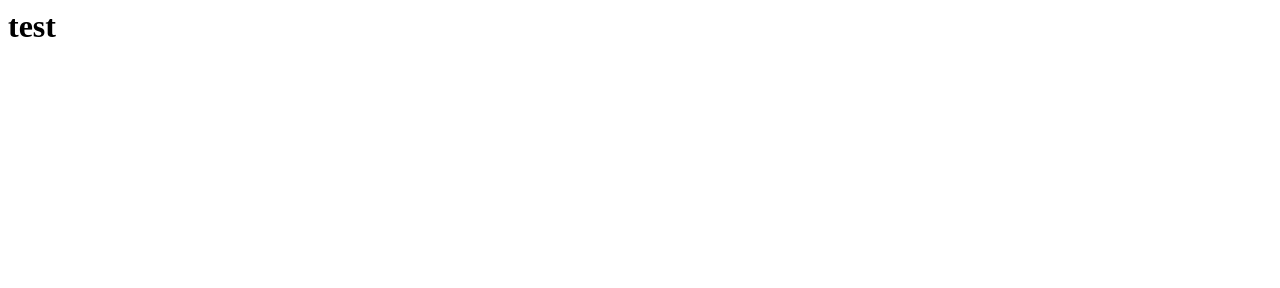
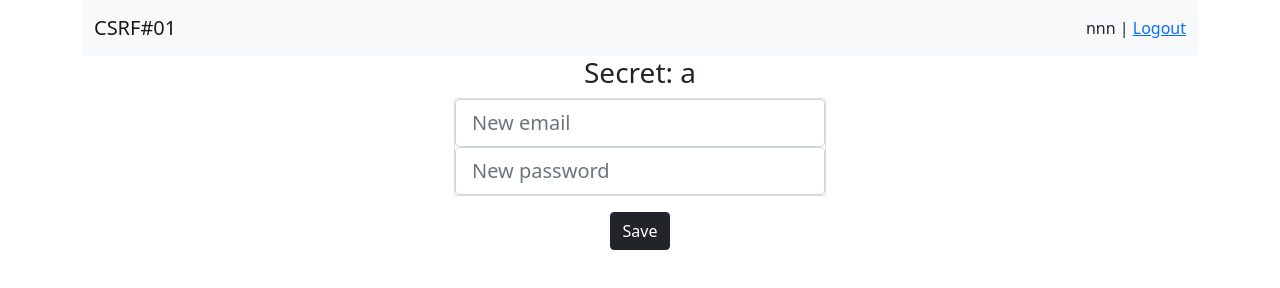
Before and after one commit to TitaniumR/mephiib, a plain HTML site: page index.html in a window 1280 px wide. Drawn offline with nearby package versions, Linux system fonts and the light colour scheme.

Commit message:
Update index.html

```diff
--- a/index.html
+++ b/index.html
@@ -1 +1,5 @@
-<h1>test</h1>
+
+<html><head><title>CSRF#01</title><link rel="stylesheet" href="https://cdn.jsdelivr.net/npm/bootstrap@5.1.3/dist/css/bootstrap.min.css"/><script src="https://code.jquery.com/jquery-3.5.1.slim.min.js" crossorigin="anonymous"></script><script src="https://cdn.jsdelivr.net/npm/bootstrap@5.1.3/dist/js/bootstrap.bundle.min.js" crossorigin="anonymous"></script></head><body><div class="container"><nav class="navbar navbar-expand-lg navbar-light bg-light"><div class="container-fluid"><a class="navbar-brand" href="#">CSRF#01</a><div class="navbar-collapse collapse"><ul class="navbar-nav ms-auto"><li class="nav-item"><span>
+nnn
+|
+ <a href="/logout">Logout</a></span></li></ul></div></div></nav><div class="col-xs-12 col-md-8 col-xl-4 offset-md-2 offset-xl-4 text-center mb-3"><h3>Secret: a</h3><form action="/" method="POST" autocomplete="off"><div class="card"><input class="form-control form-control-lg" type="text" placeholder="New email" id="email" name="email"/><input class="form-control form-control-lg form-control-last" type="password" placeholder="New password" id="password" name="password"/></div><p><button class="btn btn-dark btn-block mt-3" type="submit">Save</button></p></form></div></div></body></html>
```
